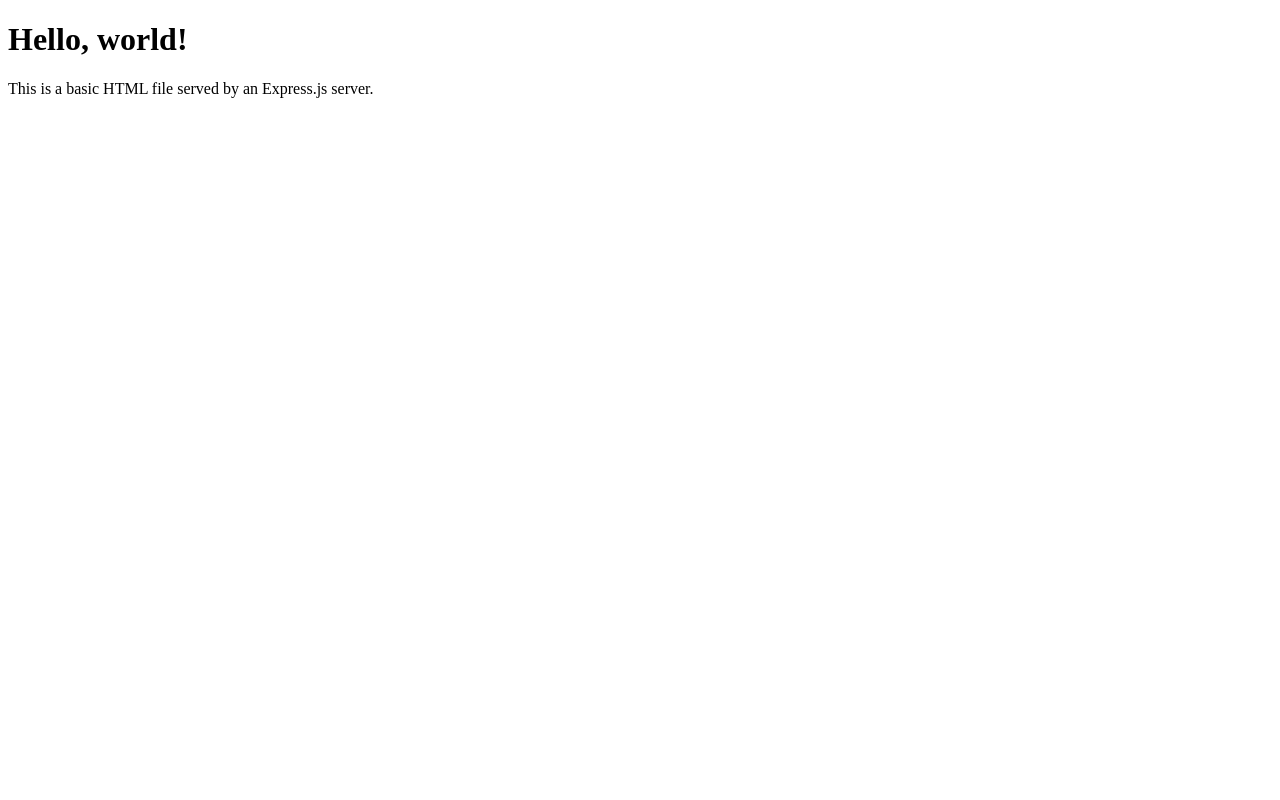
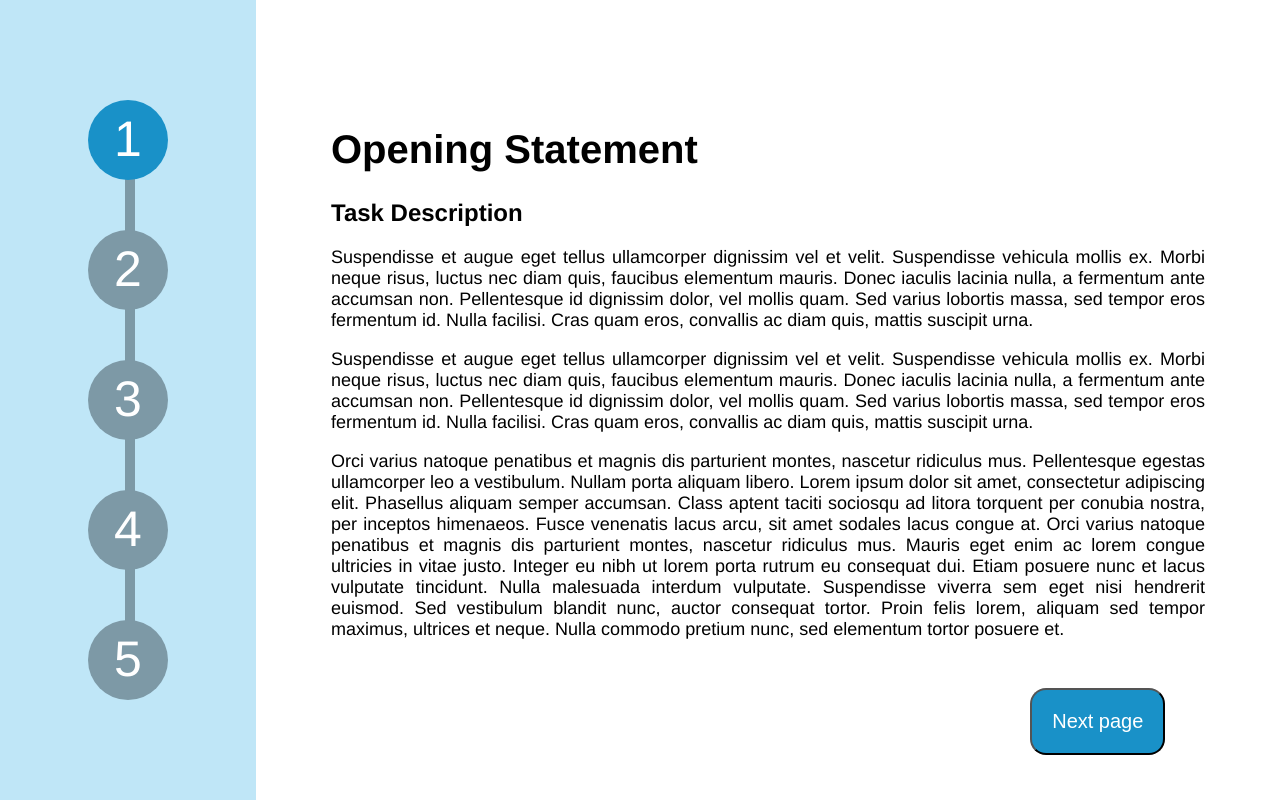
Before and after one commit to annalantink/detectLLMuse, a website: page public/index.html in a window 1280 px wide. Drawn offline with Linux system fonts and the light colour scheme.

Commit message:
Create index page

```diff
--- a/public/index.html
+++ b/public/index.html
@@ -1,12 +1,51 @@
-<!DOCTYPE html>
+<!doctype html>
 <html lang="en">
-<head>
-    <meta charset="UTF-8">
-    <meta name="viewport" content="width=device-width, initial-scale=1.0">
-    <title>Express HTML Server</title>
-</head>
-<body>
-    <h1>Hello, world!</h1>
-    <p>This is a basic HTML file served by an Express.js server.</p>
-</body>
+    <head>
+        <meta charset="utf-8">
+        <meta name="viewport" content="width=device-width, initial-scale=1, shrink-to-fit=no">
+        <link rel="stylesheet" href="styles/style.css">
+        <title>Abstract Summarization</title>
+    </head>
+    <body>
+        <div class="container">
+            <div class="sidebar">
+                <div class="line"></div>
+                <div>
+                    <p class="active">1</p>
+                    <p class="inactive">2</p>
+                    <p class="inactive">3</p>
+                    <p class="inactive">4</p>
+                    <p class="inactive">5</p>
+                </div>
+            </div>
+            <div class="container_body">
+                <h1>Opening Statement</h1>
+                <h2>Task Description</h2>
+                <p>
+                    Suspendisse et augue eget tellus ullamcorper dignissim vel et velit. Suspendisse vehicula mollis ex. Morbi neque
+                    risus, luctus nec diam quis, faucibus elementum mauris. Donec iaculis lacinia nulla, a fermentum ante accumsan non.
+                    Pellentesque id dignissim dolor, vel mollis quam. Sed varius lobortis massa, sed tempor eros fermentum id. Nulla
+                    facilisi. Cras quam eros, convallis ac diam quis, mattis suscipit urna.
+                </p>
+                <p>
+                    Suspendisse et augue eget tellus ullamcorper dignissim vel et velit. Suspendisse vehicula mollis ex. Morbi neque
+                    risus, luctus nec diam quis, faucibus elementum mauris. Donec iaculis lacinia nulla, a fermentum ante accumsan non.
+                    Pellentesque id dignissim dolor, vel mollis quam. Sed varius lobortis massa, sed tempor eros fermentum id. Nulla
+                    facilisi. Cras quam eros, convallis ac diam quis, mattis suscipit urna.
+                </p>
+                <p>
+                    Orci varius natoque penatibus et magnis dis parturient montes, nascetur ridiculus mus. Pellentesque egestas ullamcorper
+                    leo a vestibulum. Nullam porta aliquam libero. Lorem ipsum dolor sit amet, consectetur adipiscing elit. Phasellus aliquam
+                    semper accumsan. Class aptent taciti sociosqu ad litora torquent per conubia nostra, per inceptos himenaeos. Fusce venenatis
+                    lacus arcu, sit amet sodales lacus congue at. Orci varius natoque penatibus et magnis dis parturient montes, nascetur ridiculus
+                    mus. Mauris eget enim ac lorem congue ultricies in vitae justo. Integer eu nibh ut lorem porta rutrum eu consequat dui. Etiam
+                    posuere nunc et lacus vulputate tincidunt. Nulla malesuada interdum vulputate. Suspendisse viverra sem eget nisi hendrerit euismod.
+                    Sed vestibulum blandit nunc, auctor consequat tortor. Proin felis lorem, aliquam sed tempor maximus, ultrices et neque. Nulla
+                    commodo pretium nunc, sed elementum tortor posuere et.
+                </p>
+
+                <button>Next page</button>
+            </div>
+        </div>
+    </body>
 </html>
--- /dev/null
+++ b/public/styles/style.css
@@ -0,0 +1,82 @@
+
+html{
+    font-family: Helvetica
+}
+
+body{
+    margin: 0;
+}
+
+h1 {font-size: 40px;}
+
+p {
+    font-size: 18px;
+    text-align: justify;
+}
+
+button {
+    font-size: 20px;
+    background-color: #1991c8;
+    margin-top: 30px;
+    margin-left: 80%;
+    padding: 20px;
+    border-radius: 16px;
+    color: white;
+}
+
+.container{
+    grid-template-columns: 20% auto;
+    display: grid;
+}
+
+.sidebar{
+    background-color: #BFE6F7;
+
+    height: 100vh;
+    display: flex;
+    justify-content: center;
+    align-items: center;
+}
+
+.line {
+    background-color: #7D99A6;
+    border: none;
+    position:absolute;
+
+    height: 500px;
+    width: 10px;
+
+    left: 9.8%;
+}
+
+.sidebar > div {
+    list-style-type: none;
+    z-index: 5;
+}
+
+.sidebar > div > p {
+    font-size: 50px;
+    padding: 10px;
+    text-align: center;
+    color: white;
+
+    border-radius: 50%;
+    width: 60px;
+    height: 60px;
+    background-color: #1991c8;
+    border-radius: 50%;
+}
+
+.sidebar > div > .active{
+    background-color: #1991c8;
+}
+
+.sidebar > div > .inactive{
+    background-color: #7D99A6;
+}
+
+.container_body{
+    margin-top: 100px;
+    margin-left: 75px;
+    margin-right: 75px;
+}
```
